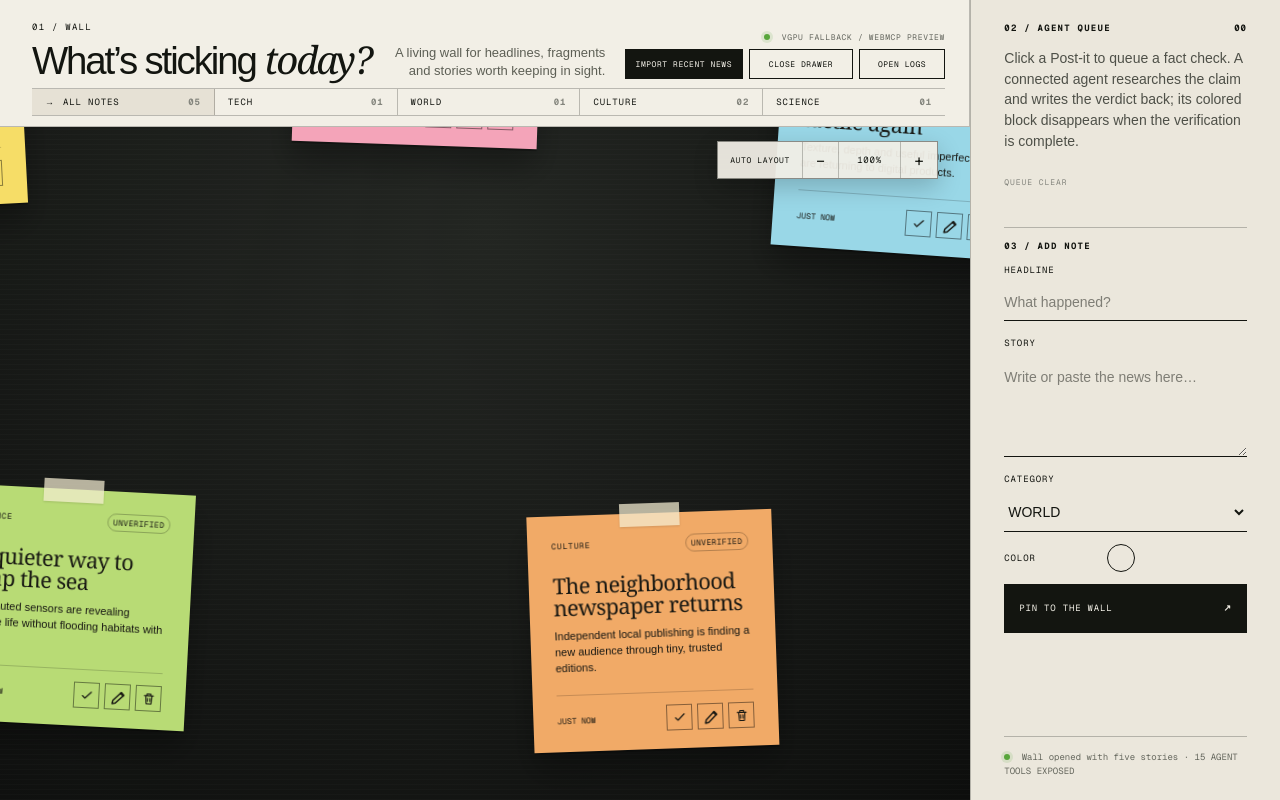
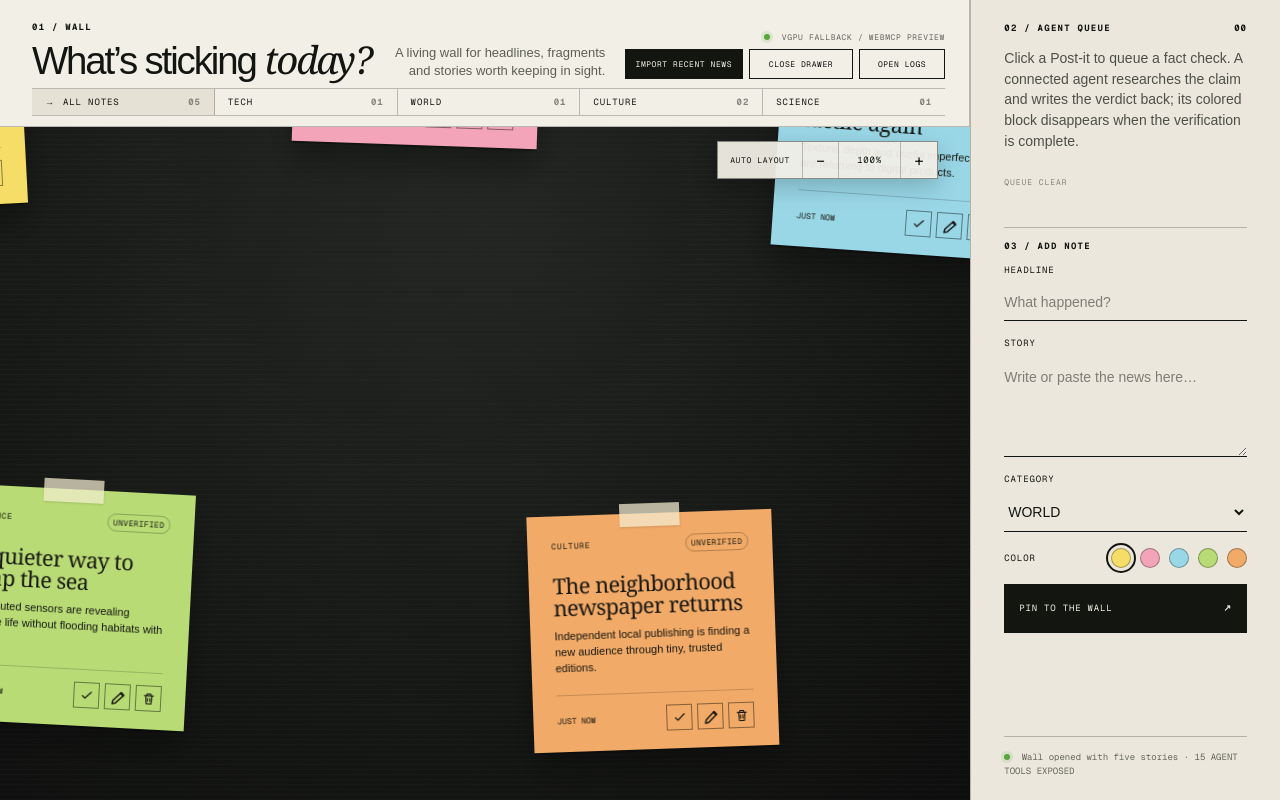
Before and after one commit to aletheia/the-daily-wall, a Next.js app: page / in a window 1280 px wide. Built offline with nearby package versions, Linux system fonts and the light colour scheme.

Commit message:
Fix note color selection and bold wall label

```diff
--- a/app/globals.css
+++ b/app/globals.css
@@ -22,6 +22,7 @@ button { cursor: pointer; }
 .rail { grid-column: 1; grid-row: 1; padding: 13px 24px 10px 32px; display: grid; grid-template-columns: minmax(285px, auto) minmax(180px, 1fr) max-content; align-items: end; column-gap: clamp(12px, 1.5vw, 20px); border-right: 1px solid var(--line); border-bottom: 1px solid var(--line); }
 .composer { grid-column: 2; grid-row: 1 / 3; min-width: 0; padding: 22px clamp(20px, 2.6vw, 34px); display: flex; flex-direction: column; justify-content: flex-start; overflow-x: hidden; overflow-y: auto; border-left: 1px solid var(--line); background: #ebe7dc; opacity: 1; visibility: visible; transform: translateX(0); transition: transform .36s cubic-bezier(.22,.78,.25,1), opacity .24s ease .08s, padding .36s ease, border-color .24s ease, visibility 0s; }
 .section-code { font: 9px var(--font-geist-mono), monospace; letter-spacing: .14em; }
+.wall-code { font-weight: 700; }
 .rail h1, .composer h2 { margin: 4px 0 0; font-size: clamp(28px, 3vw, 44px); line-height: .94; letter-spacing: -.055em; font-weight: 400; }
 .rail h1 em, .composer h2 em { font-family: Georgia, serif; font-weight: 400; }
 .rail > p { min-width: 0; justify-self: end; max-width: 520px; margin: 0; color: #5d5f55; font-size: 13px; line-height: 1.35; text-align: right; text-wrap: balance; }
@@ -125,7 +126,10 @@ button.fact-badge:hover { transform: translateY(-1px); box-shadow: 0 0 0 2px rgb
 .composer textarea { height: 100px; resize: vertical; line-height: 1.45; }
 .color-row { display: flex; align-items: center; gap: 9px; font: 9px var(--font-geist-mono), monospace; letter-spacing: .1em; }
 .color-row > span { margin-right: auto; }
-.swatch { width: 20px; height: 20px; border-radius: 50%; border: 0; } .swatch.active { outline: 1px solid var(--ink); outline-offset: 3px; }
+.swatch { width: 20px; height: 20px; flex: 0 0 20px; border: 1px solid rgba(19, 22, 17, .35); border-radius: 50%; cursor: pointer; transition: transform .14s ease, outline-color .14s ease; }
+.swatch.yellow { background: #f6dd67; } .swatch.pink { background: #f4a4b9; } .swatch.blue { background: #99d7e7; } .swatch.green { background: #b8db75; } .swatch.orange { background: #f1aa67; }
+.swatch:hover { transform: scale(1.12); }
+.swatch.active { outline: 2px solid var(--ink); outline-offset: 3px; }
 .pin-button { height: 49px; padding: 0 14px; border: 1px solid var(--ink); background: var(--ink); color: var(--paper); display: flex; align-items: center; justify-content: space-between; font: 9px var(--font-geist-mono), monospace; letter-spacing: .09em; }
 .pin-button:hover { background: #e54b36; }
 .cancel-button { border: 0; background: transparent; text-decoration: underline; font: 9px var(--font-geist-mono), monospace; letter-spacing: .1em; }
--- a/app/page.tsx
+++ b/app/page.tsx
@@ -834,7 +834,7 @@ export default function Home() {
     <main className="newsroom-shell">
       <section className={`news-layout${drawerOpen ? '' : ' drawer-closed'}`}>
         <header className="rail">
-          <div><span className="section-code">01 / WALL</span><h1>What’s sticking <em>today?</em></h1></div>
+          <div><span className="section-code wall-code">01 / WALL</span><h1>What’s sticking <em>today?</em></h1></div>
           <p>A living wall for headlines, fragments and stories worth keeping in sight.</p>
           <div className="rail-actions">
             <span className="rail-runtime-status"><i /> VGPU {gpuStatus === 'ready' ? 'LIVE' : gpuStatus.toUpperCase()} / WEBMCP {mcpStatus === 'ready' ? 'READY' : 'PREVIEW'}</span>
@@ -905,7 +905,7 @@ export default function Home() {
             <label>HEADLINE<input value={headline} onChange={(event) => setHeadline(event.target.value)} maxLength={90} placeholder="What happened?" /></label>
             <label>STORY<textarea value={story} onChange={(event) => setStory(event.target.value)} maxLength={420} placeholder="Write or paste the news here…" /></label>
             <label>CATEGORY<select value={category} onChange={(event) => setCategory(event.target.value as Category)}>{CATEGORIES.map((item) => <option key={item}>{item}</option>)}</select></label>
-            <div className="color-row"><span>COLOR</span>{COLORS.map((item) => <button type="button" key={item} className={`swatch ${item} ${color === item ? 'active' : ''}`} onClick={() => setColor(item)} aria-label={item} />)}</div>
+            <div className="color-row"><span>COLOR</span>{COLORS.map((item) => <button type="button" key={item} className={`swatch ${item} ${color === item ? 'active' : ''}`} onClick={() => setColor(item)} aria-label={`Use ${item} paper`} aria-pressed={color === item} title={item} />)}</div>
             <button type="submit" className="pin-button"><span>{editingId ? 'UPDATE THE NOTE' : 'PIN TO THE WALL'}</span><b>↗</b></button>
             {editingId && <button type="button" className="cancel-button" onClick={resetComposer}>CANCEL EDIT</button>}
           </form>
```
